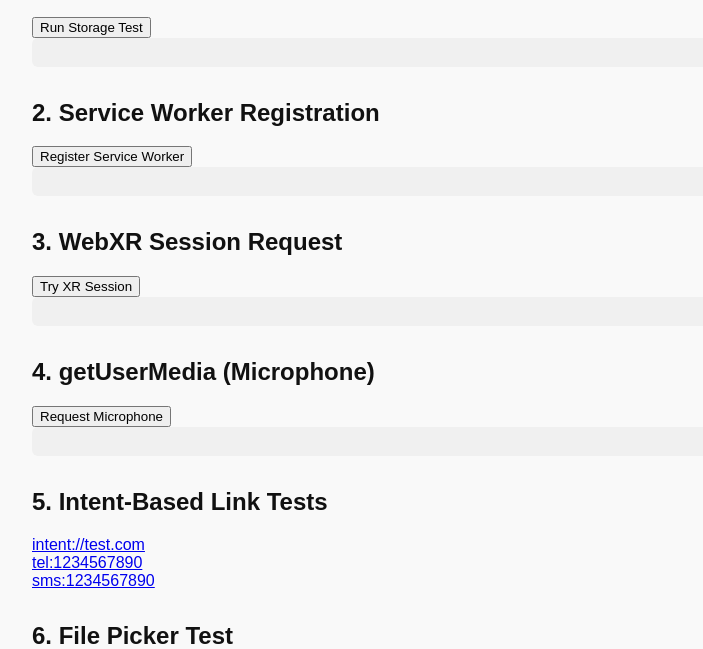
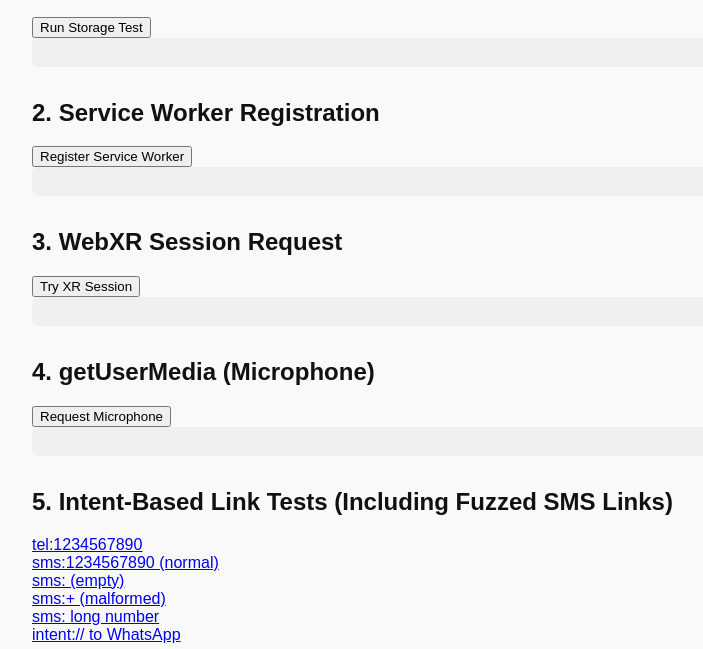
Before and after one commit to flaskwire/zero, a plain HTML site: page index.html in a window 1280 px wide. Shown: the part 151-800 px from the top of the page, without its empty margins (8-711 px from the left). Drawn offline with Linux system fonts and the light colour scheme.

Commit message:
Update index.html

```diff
--- a/index.html
+++ b/index.html
@@ -2,7 +2,7 @@
 <html lang="en">
 <head>
   <meta charset="UTF-8">
-  <title>Meta Quest Cross-Account Test Suite</title>
+  <title>Meta Quest 3 Bug Bounty Test Suite</title>
   <style>
     body { font-family: sans-serif; padding: 2rem; background: #f9f9f9; }
     h1, h2 { color: #111; }
@@ -39,11 +39,14 @@
   </div>
 
   <div class="section">
-    <h2>5. Intent-Based Link Tests</h2>
+    <h2>5. Intent-Based Link Tests (Including Fuzzed SMS Links)</h2>
     <p>
-      <a href="intent://test.com#Intent;scheme=https;package=com.oculus.browser;end">intent://test.com</a><br>
       <a href="tel:1234567890">tel:1234567890</a><br>
-      <a href="sms:1234567890">sms:1234567890</a>
+      <a href="sms:1234567890">sms:1234567890 (normal)</a><br>
+      <a href="sms:">sms: (empty)</a><br>
+      <a href="sms:+">sms:+ (malformed)</a><br>
+      <a href="sms:00000000000000000000000000000000000000">sms: long number</a><br>
+      <a href="intent://sms/1234567890#Intent;scheme=sms;package=com.whatsapp;end">intent:// to WhatsApp</a>
     </p>
   </div>
 
@@ -78,7 +81,7 @@
       };
     }
 
-    // 2. Service Worker Registration
+    // 2. Service Worker
     async function registerSW() {
       const swLog = document.getElementById("swLog");
       if ("serviceWorker" in navigator) {
@@ -93,7 +96,7 @@
       }
     }
 
-    // 3. WebXR Test
+    // 3. WebXR
     async function requestXR() {
       const xrLog = document.getElementById("xrLog");
       if (navigator.xr) {
@@ -111,7 +114,7 @@
       }
     }
 
-    // 4. Media Access
+    // 4. Microphone Access
     async function requestMic() {
       const mediaLog = document.getElementById("mediaLog");
       try {
@@ -122,7 +125,7 @@
       }
     }
 
-    // 7. User Agent Fingerprint
+    // 7. UA Display
     document.getElementById("uaLog").textContent = navigator.userAgent;
   </script>
 </body>
```
